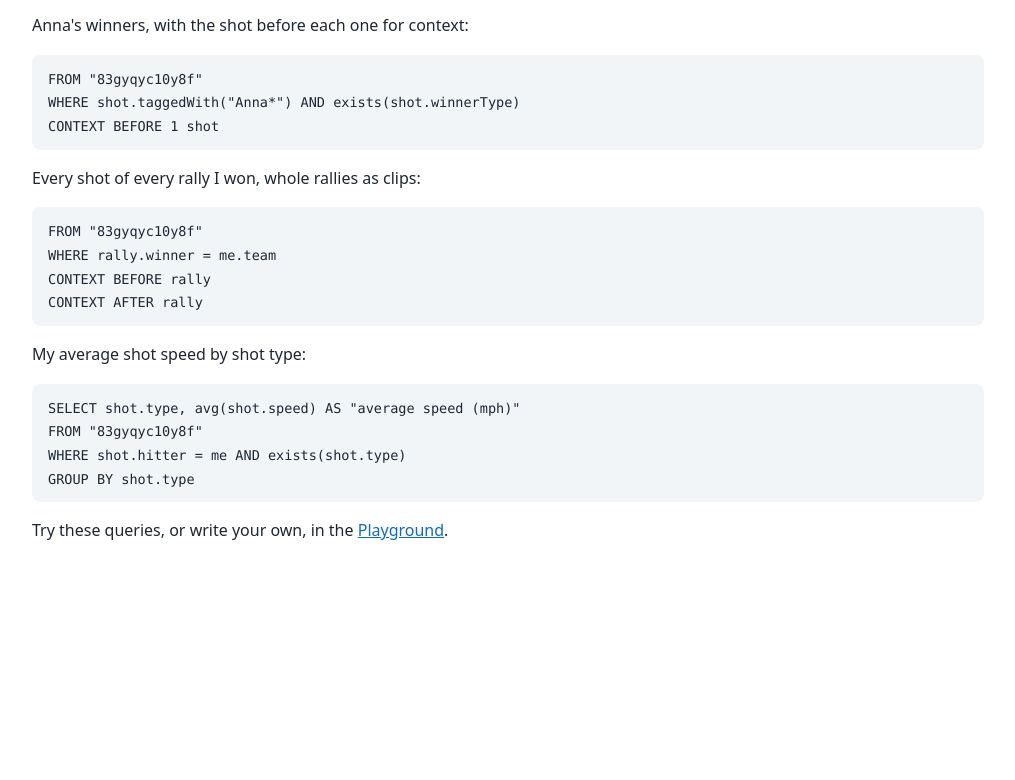
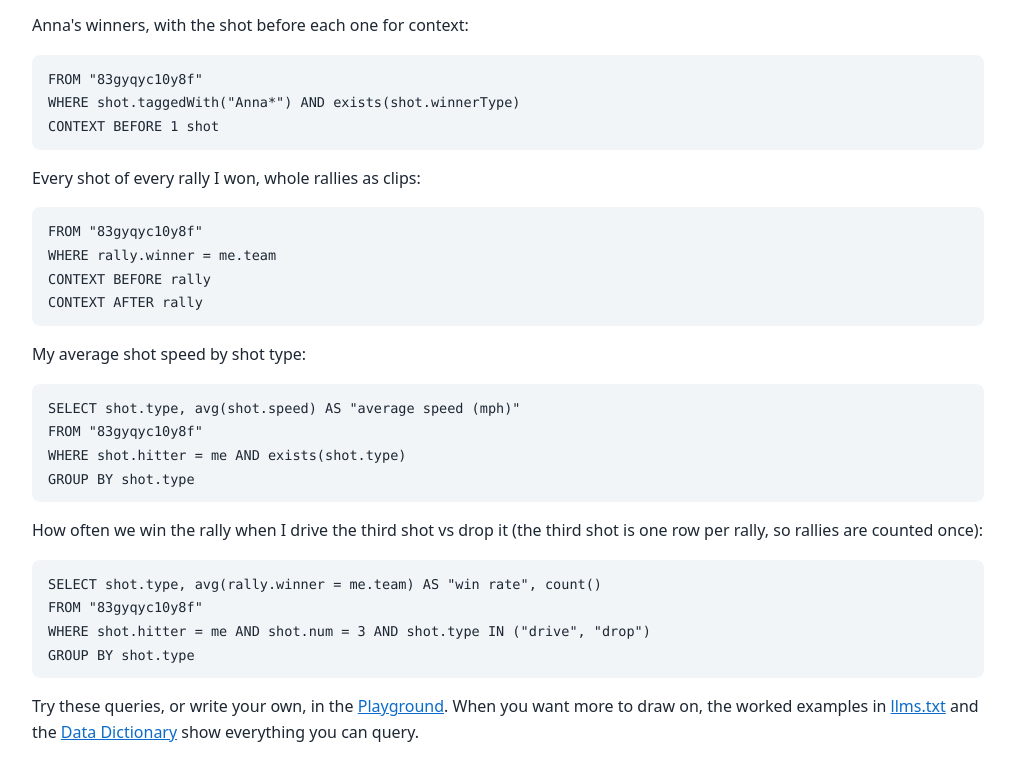
Before and after one commit to picklebento/pbql, a website: page docs-site/index.html in a window 1280 px wide. Shown: the part 1116-1896 px from the top of the page, without its empty margins (132-1147 px from the left). Before the commit the page ends 1740 px from the top, so only its background shows below. Drawn offline with Linux system fonts and the light colour scheme; files that its build step writes are made by us from their sources.

Commit message:
docs-site: add a win-rate example grouped by third-shot type; close with the playground and pointers
The win-rate idea returns alongside the average-speed example, without
the rally-overcounting flaw the review caught: restricting to
shot.num = 3 makes the third shot one row per rally, so grouping by
its type compares "drive the third" vs "drop the third" honestly
(verified against production data). The closing line keeps the
playground as the next step and points at llms.txt + the data
dictionary for discovering more to query.

```diff
--- a/docs-site/index.html
+++ b/docs-site/index.html
@@ -77,9 +77,18 @@ CONTEXT AFTER rally</code></pre>
 FROM "83gyqyc10y8f"
 WHERE shot.hitter = me AND exists(shot.type)
 GROUP BY shot.type</code></pre>
+<p>How often we win the rally when I drive the third shot vs drop it
+(the third shot is one row per rally, so rallies are counted once):</p>
+<pre><code>SELECT shot.type, avg(rally.winner = me.team) AS "win rate", count()
+FROM "83gyqyc10y8f"
+WHERE shot.hitter = me AND shot.num = 3 AND shot.type IN ("drive", "drop")
+GROUP BY shot.type</code></pre>
 <p>
 Try these queries, or write your own, in the
-<a href="playground/">Playground</a>.
+<a href="playground/">Playground</a>. When you want more to draw on, the
+worked examples in <a href="llms.txt">llms.txt</a> and the
+<a href="data-dictionary.html">Data Dictionary</a> show everything you
+can query.
 </p>
 </main>
 </body>
```
